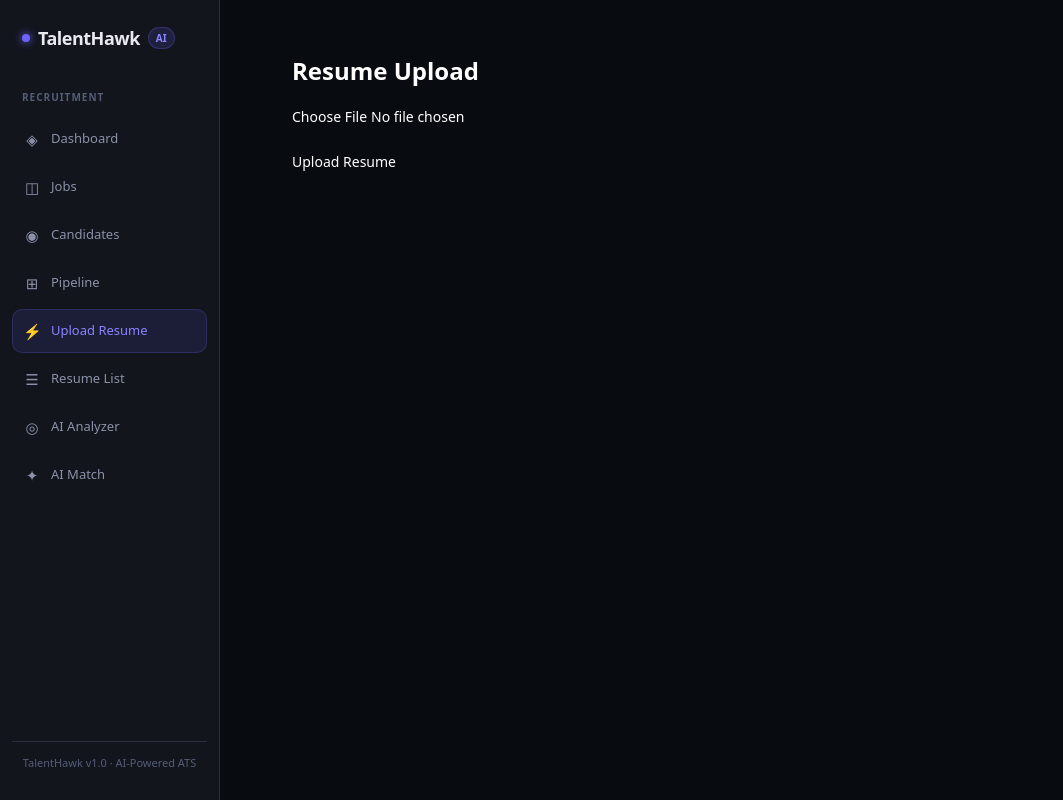
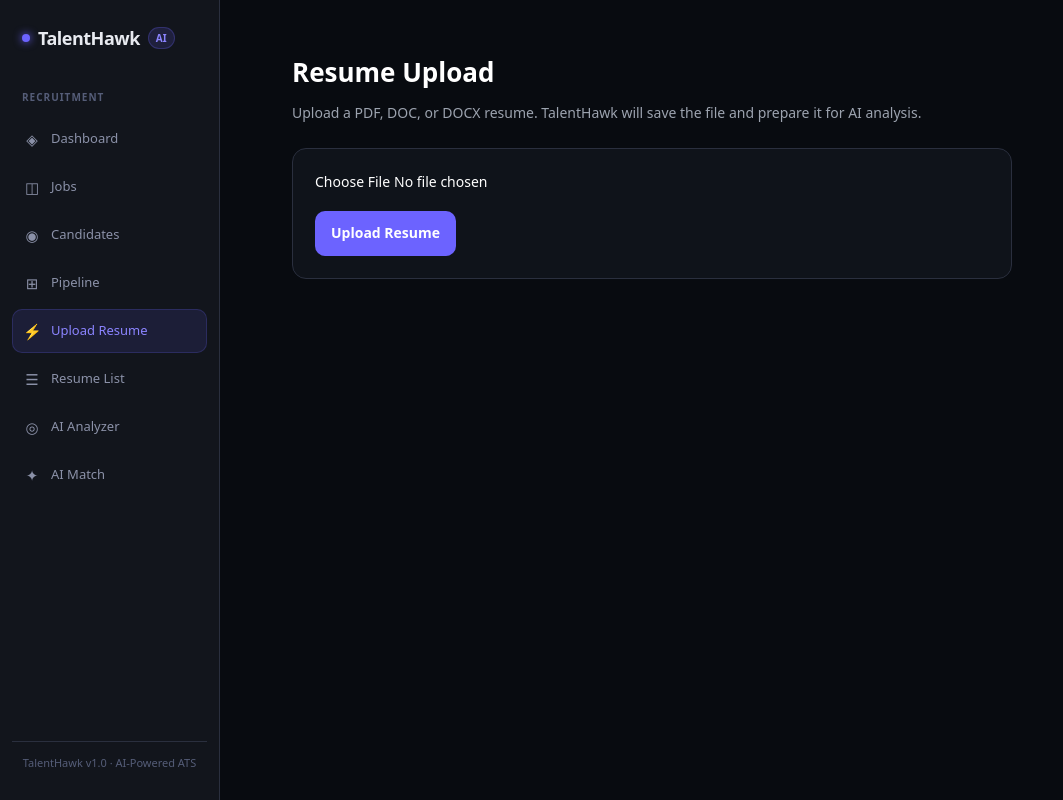
Before and after one commit to victorshaw9180-ops/HireIQ, a Next.js app: page /resume in a window 1280 px wide. Shown: the whole page, without its empty margins (0-1063 px from the left). Built offline with nearby package versions, Linux system fonts and the light colour scheme.

Commit message:
Improve resume upload success UI

```diff
--- a/app/resume/page.tsx
+++ b/app/resume/page.tsx
@@ -3,64 +3,187 @@
 import { useState } from "react";
 import AppShell from "@/components/AppShell";
 
+type UploadResult = {
+  success: boolean;
+  message: string;
+  resume?: {
+    id: string;
+    fileName: string;
+    fileUrl?: string;
+    aiScore?: number;
+    summary?: string;
+  };
+  error?: string;
+};
+
 export default function ResumePage() {
-  const [result, setResult] = useState("");
+  const [result, setResult] = useState<UploadResult | null>(null);
+  const [loading, setLoading] = useState(false);
 
   async function handleSubmit(e: React.FormEvent<HTMLFormElement>) {
     e.preventDefault();
 
+    setLoading(true);
+    setResult(null);
+
     const form = e.currentTarget;
     const formData = new FormData(form);
 
+    try {
       const res = await fetch("/api/resume", {
         method: "POST",
         body: formData,
       });
 
-    const text = await res.text();
-    setResult(text);
+      const data = await res.json();
+
+      if (!res.ok) {
+        setResult({
+          success: false,
+          message: data.error || "Resume upload failed",
+        });
+        return;
+      }
+
+      setResult({
+        success: true,
+        message: "Resume uploaded successfully",
+        resume: data.resume,
+      });
+
+      form.reset();
+    } catch (error) {
+      setResult({
+        success: false,
+        message: "Something went wrong while uploading resume.",
+      });
+    } finally {
+      setLoading(false);
+    }
   }
 
   return (
     <AppShell>
-    <div style={{ padding: 20 }}>
-
+      <div style={{ padding: 20, maxWidth: 760 }}>
         <h1
           style={{
-    fontSize: "24px",
-    fontWeight: "600",
-    marginBottom: "16px",
-  }}>
+            fontSize: "26px",
+            fontWeight: 700,
+            marginBottom: "8px",
+          }}
+        >
           Resume Upload
         </h1>
 
-      <form onSubmit={handleSubmit}>
+        <p style={{ color: "#9CA3AF", marginBottom: 24 }}>
+          Upload a PDF, DOC, or DOCX resume. TalentHawk will save the file and
+          prepare it for AI analysis.
+        </p>
+
+        <form
+          onSubmit={handleSubmit}
+          style={{
+            border: "1px solid #2A2F3E",
+            background: "#0f131a",
+            padding: 22,
+            borderRadius: 14,
+          }}
+        >
           <input
             type="file"
             name="resume"
             required
             accept=".pdf,.doc,.docx"
+            style={{
+              display: "block",
+              marginBottom: 18,
+              color: "white",
+            }}
           />
 
-        <br />
-        <br />
-
-        <button type="submit">Upload Resume</button>
+          <button
+            type="submit"
+            disabled={loading}
+            style={{
+              background: loading ? "#4B5563" : "#6C63FF",
+              color: "white",
+              border: "none",
+              padding: "11px 16px",
+              borderRadius: 10,
+              fontWeight: 700,
+              cursor: loading ? "not-allowed" : "pointer",
+            }}
+          >
+            {loading ? "Uploading..." : "Upload Resume"}
+          </button>
         </form>
 
         {result && (
-        <pre
+          <div
             style={{
-            marginTop: 20,
-            background: "#111827",
-            color: "#fff",
-            padding: 16,
-            borderRadius: 8,
-            whiteSpace: "pre-wrap",
+              marginTop: 22,
+              background: result.success ? "#052e1a" : "#3b0a0a",
+              border: result.success
+                ? "1px solid #16A34A"
+                : "1px solid #DC2626",
+              color: "white",
+              padding: 18,
+              borderRadius: 14,
             }}
           >
-        {result}
-      </pre>
+            <h3 style={{ marginBottom: 8 }}>
+              {result.success ? "✅ Upload Successful" : "❌ Upload Failed"}
+            </h3>
+
+            <p>{result.message}</p>
+
+            {result.resume && (
+              <>
+                <p style={{ marginTop: 10 }}>
+                  <strong>File:</strong> {result.resume.fileName}
+                </p>
+
+                <p>
+                  <strong>AI Score:</strong> {result.resume.aiScore ?? 0}
+                </p>
+
+                <p>
+                  <strong>Summary:</strong>{" "}
+                  {result.resume.summary || "No summary yet"}
+                </p>
+
+                <div style={{ display: "flex", gap: 10, marginTop: 16 }}>
+                  <a
+                    href="/resume/list"
+                    style={{
+                      background: "#6C63FF",
+                      color: "white",
+                      padding: "9px 14px",
+                      borderRadius: 8,
+                      textDecoration: "none",
+                      fontWeight: 700,
+                    }}
+                  >
+                    View Resume List
+                  </a>
+
+                  <a
+                    href="/resume"
+                    style={{
+                      border: "1px solid #374151",
+                      color: "white",
+                      padding: "9px 14px",
+                      borderRadius: 8,
+                      textDecoration: "none",
+                      fontWeight: 700,
+                    }}
+                  >
+                    Upload Another
+                  </a>
+                </div>
+              </>
+            )}
+          </div>
         )}
       </div>
     </AppShell>
```
Lines whose indentation alone changed are shown as unchanged.
